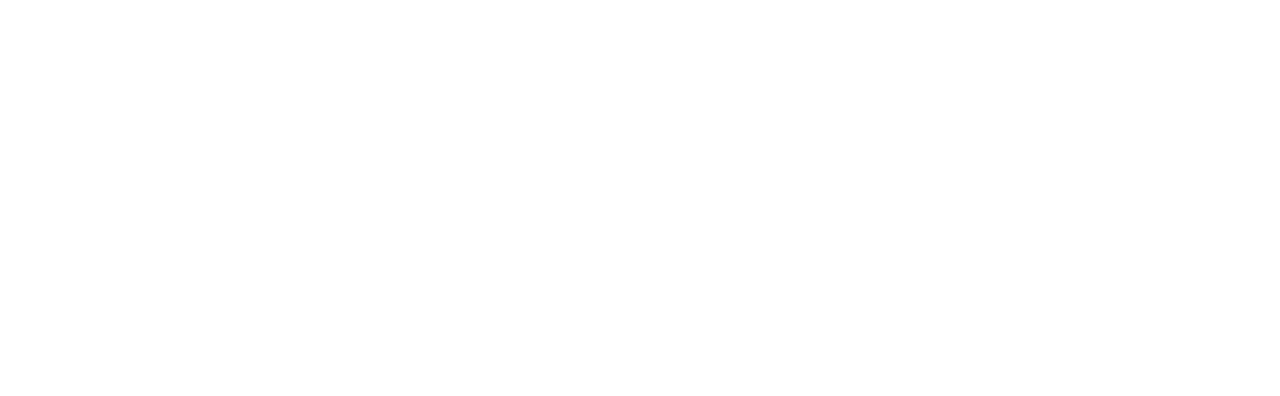
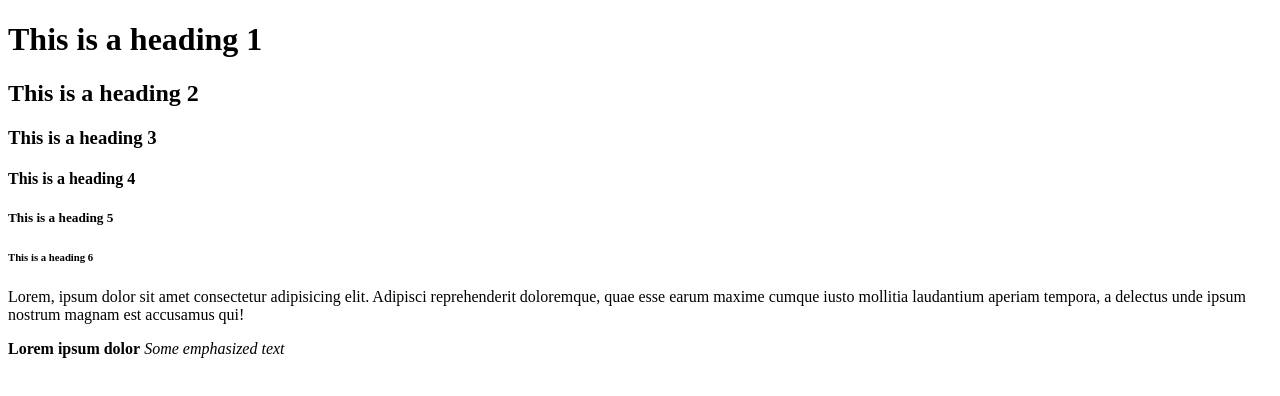
Before and after one commit to anry20/odin-learning, a plain HTML site: page html-boilerplate/index.html in a window 1280 px wide. Drawn offline with Linux system fonts and the light colour scheme.

Commit message:
foundations-working-with-text

```diff
--- a/html-boilerplate/index.html
+++ b/html-boilerplate/index.html
@@ -6,6 +6,19 @@
     <title>My Website</title>
 </head>
 <body>
+    <h1>This is a heading 1</h1>
+    <h2>This is a heading 2</h2>
+    <h3>This is a heading 3</h3>
+    <h4>This is a heading 4</h4>
+    <h5>This is a heading 5</h5>
+    <h6>This is a heading 6</h6>
+    <p>Lorem, ipsum dolor sit amet consectetur adipisicing elit. Adipisci reprehenderit doloremque,
+        quae esse earum maxime cumque iusto mollitia laudantium aperiam tempora, a delectus unde
+        ipsum nostrum magnam est accusamus qui!
+    </p>
+    <strong>Lorem ipsum dolor</strong>
+    <em>Some emphasized text</em>
+    <!-- Comment -->
 
 </body>
 </html>
```
